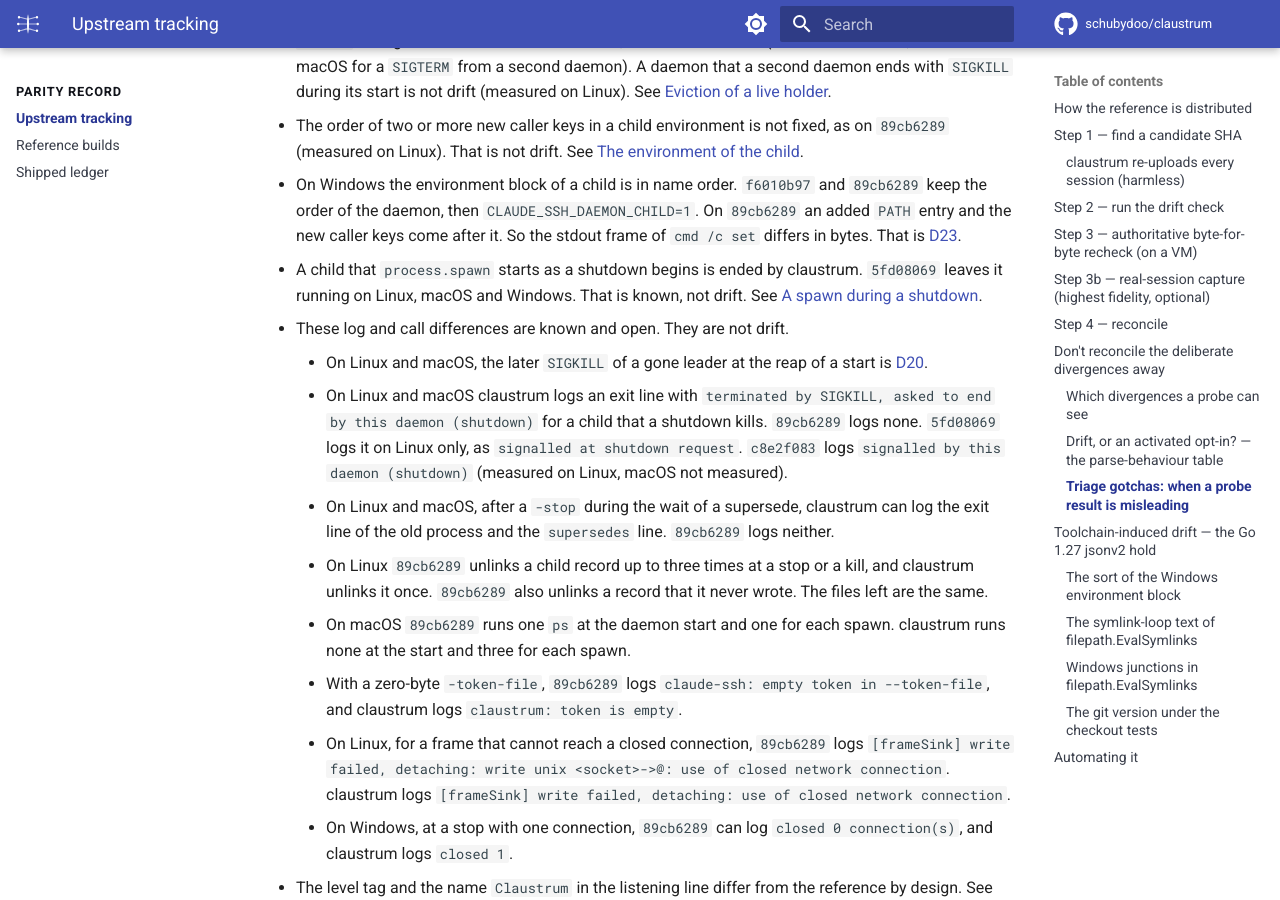
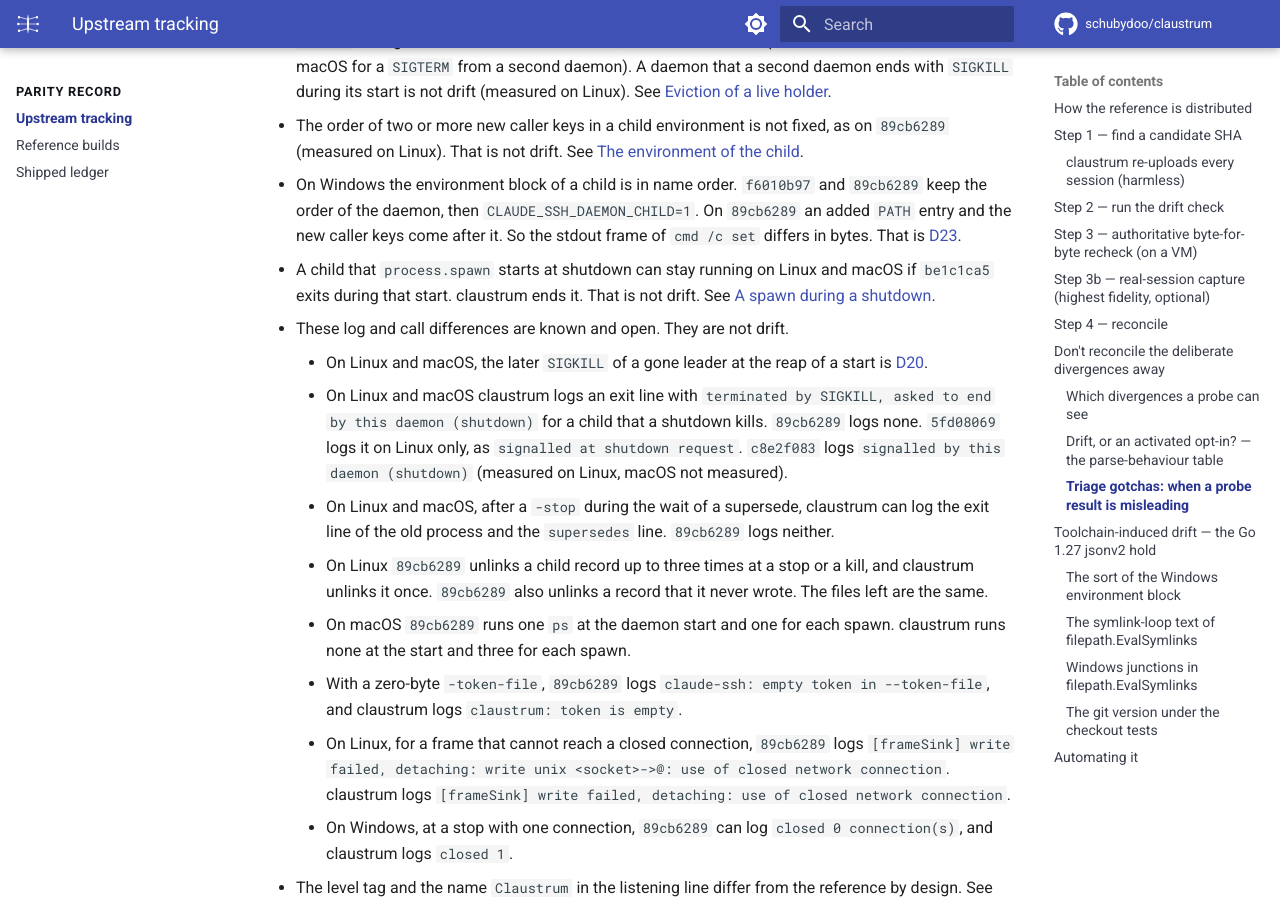
Before and after one commit to schubydoo/claustrum, an MkDocs documentation site: the page built from docs/UPSTREAM-TRACKING.md, in a window 1280 px wide and 900 px high, scrolled down 10900 px. Built offline with MkDocs 1.6.1 and Material for MkDocs 9.7.7, drawn with Linux system fonts in a browser that asks for light colours; comment, search, counter and statistics services are not loaded.

Commit message:
docs: describe a late spawn child at shutdown on be1c1ca5 (#900)
## What & why

The spawn page and the triage index said that the reference leaves a
`process.spawn` child running if the child starts after the shutdown
began. That came from the older build `5fd08069` and read as a rule.
Measured on `be1c1ca5`, the reference also ends such a child. It can
leave one running if it exits during that start (measured on Linux and
macOS). claustrum ends the child, as before. This PR corrects both
pages. No code changes, and no divergence entry is added.

## Wire surface

- [x] No wire-surface change. Documentation only.

## Checklist

- [ ] `gofmt -l .` is empty, and `go vet ./...` and `golangci-lint run`
are clean: not applicable, no Go change
- [x] `make test` passes: the docs tests pass, including the word limits
- [ ] `make all` cross-compiles all six targets: not applicable
- [ ] If the wire surface changed: not applicable
- [x] No new dependencies / no telemetry

🤖 Generated with [Claude Code](https://claude.com/claude-code)

---------

Co-authored-by: Schuby <12485317+schubydoo@users.noreply.github.com>
Co-authored-by: Claude Opus 5.5 <noreply@anthropic.com>

```diff
--- a/docs/UPSTREAM-TRACKING.md
+++ b/docs/UPSTREAM-TRACKING.md
@@ -513,9 +513,8 @@ Unless an item names another build, the daemon items below are measured against
   `89cb6289` an added `PATH` entry and the new caller keys come after it. So the
   stdout frame of `cmd /c set` differs
   in bytes. That is [D23](DIVERGENCES.md#d23).
-- A child that `process.spawn` starts as a shutdown begins is ended by claustrum.
-  `5fd08069` leaves it running on Linux, macOS and Windows. That is known, not
-  drift. See
+- A child that `process.spawn` starts at shutdown can stay running on Linux and
+  macOS if `be1c1ca5` exits during that start. claustrum ends it. That is not drift. See
   [A spawn during a shutdown](protocol/process-spawn.md#a-spawn-during-a-shutdown).
 - These log and call differences are known and open. They are not drift.
     - On Linux and macOS, the later `SIGKILL` of a gone leader at the reap of a
```
Also changed, not shown: docs/protocol/process-spawn.md (+2 -2 lines).
